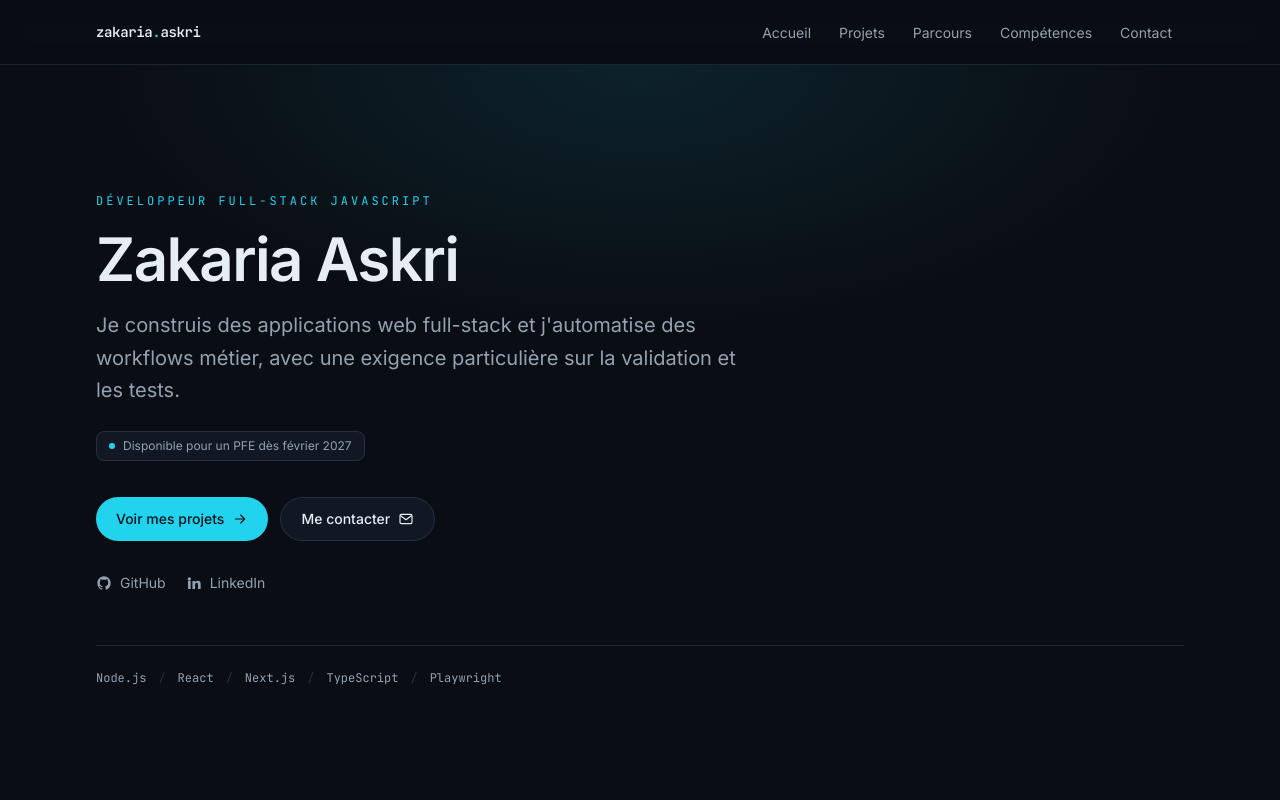
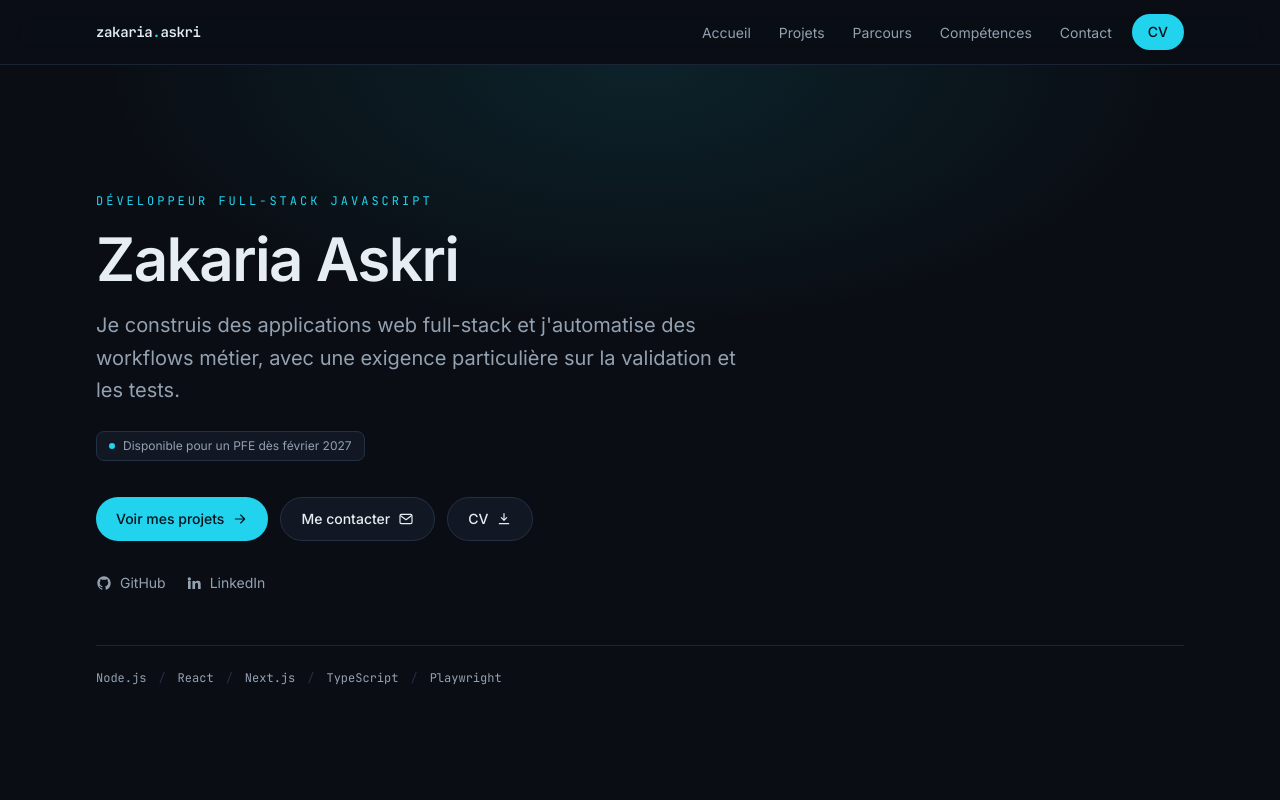
Before and after one commit to zakaria1234-sudo/zakaria-askri-portfolio, a Next.js app: page / in a window 1280 px wide. Shown: the top 800 px of the page. Built offline with nearby package versions, Linux system fonts and the light colour scheme; no server answers.

Commit message:
ajout du CV mise à jour

```diff
--- a/src/content/profile.ts
+++ b/src/content/profile.ts
@@ -15,6 +15,7 @@ export const profile = {
   availability: "PFE dès février 2027 · stage, alternance, junior, freelance",
   availabilityShort: "Disponible pour un PFE dès février 2027",
   email: "zakaria.askri1@gmail.com",
-  cvPath: null,
+
+  cvPath: "/cv/zakaria-askri-cv-fr.pdf",
   reviewed: true,
 } satisfies Profile;
```
Also changed, not shown: 1 other file (tests, documents, lock files or other folders).
